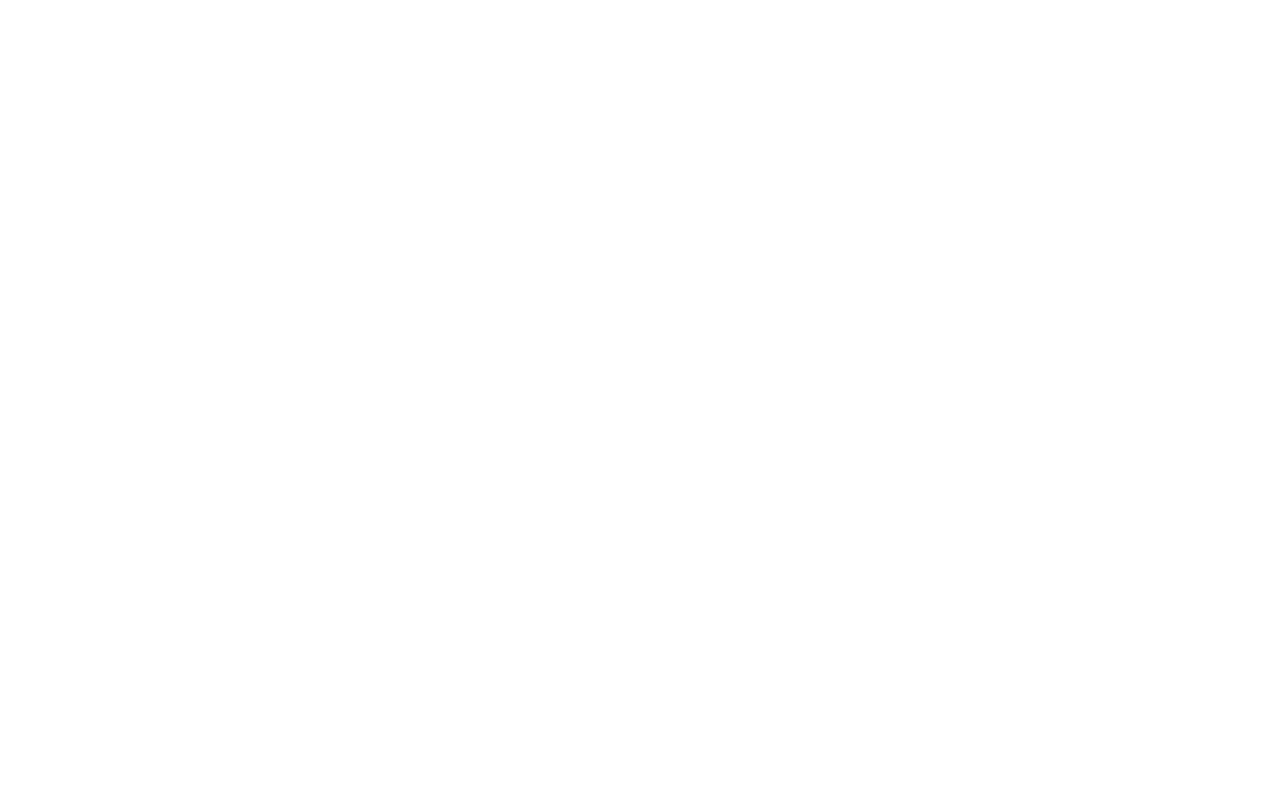
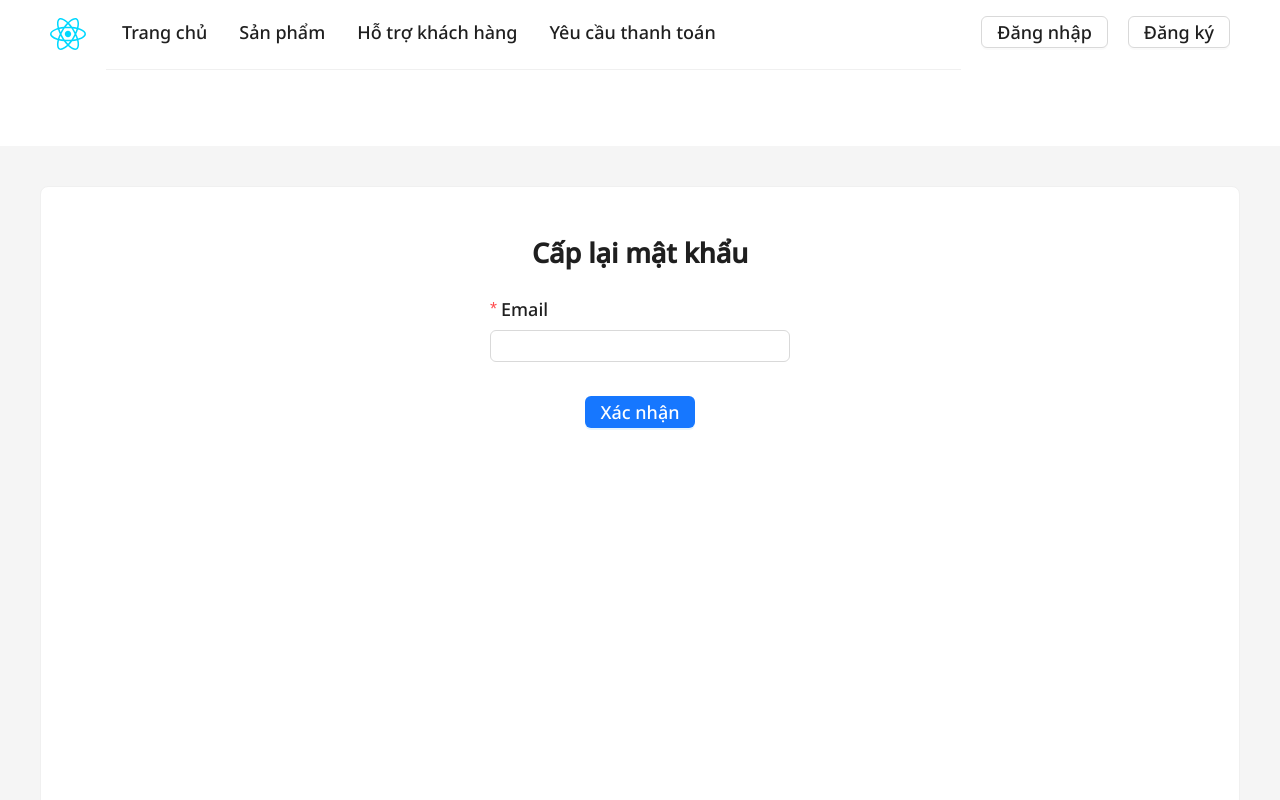
Before and after one commit to nthihongphuc/System-Of-Health-Insurance, a React (Vite) app: page /forgot-password in a window 1280 px wide. Before the commit this address had no page. Shown: the top 800 px of the page. Built offline with nearby package versions, Linux system fonts and the light colour scheme; the HTML template or start-up script is replaced by a standard one.

Commit message:
fogot password

```diff
--- /dev/null
+++ b/src/pages/FogotPasswordPage.jsx
@@ -0,0 +1,97 @@
+import React from "react";
+import { Layout, Form, Input, Button, Card, theme } from "antd";
+import { Content } from "antd/es/layout/layout";
+import api from "../api/endpoint";
+import { useNavigate } from "react-router-dom";
+import { toast } from "react-toastify";
+
+const { Header } = Layout;
+
+const FogotPasswordPage = () => {
+    const navigate = useNavigate();
+    const {
+      token: { colorBgContainer },
+    } = theme.useToken();
+
+    const onFinish = async (values) => {
+    //   try {
+    //     // Gọi API quên mật khẩu
+    //     const response = await api.fogotPassword(values);
+    //     if (response) {
+    //       navigate('/profile/account');
+    //     } else {
+    //       toast.error('Đã có lỗi xảy ra, vui lòng kiểm tra lại');
+    //     }
+    //   } catch (error) {
+    //     console.error('Error during password change:', error);
+    //     // Xử lý lỗi, chẳng hạn hiển thị thông báo lỗi cho người dùng
+    //     if (error.response && error.response.data && error.response.data.error) {
+    //       // Lấy thông báo lỗi từ backend và hiển thị trong toast
+    //       const errorMessage = error.response.data.error;
+    //       toast.error(errorMessage);
+    //     } else {
+    //         // Xử lý các trường hợp lỗi khác và hiển thị thông báo mặc định
+    //         toast.error('Đã có lỗi xảy ra, vui lòng kiểm tra lại');
+    //     }
+    //   }
+    };
+  return (
+    <Layout style={{ height: "100%" }}>
+      <Header
+        style={{
+          padding: 38,
+          background: colorBgContainer,
+          // background: "#yourBackgroundColor",  // Thay #yourBackgroundColor bằng mã màu bạn muốn sử dụng
+          display: "flex",
+          alignItems: "center",
+        }}
+      >
+      </Header>
+      <Content style={{ margin: 40 }}>
+        <Card
+          style={{ width: "100%", minHeight: "100vh" }}
+          bodyStyle={{
+            display: "flex",
+            flexDirection: "column",
+            alignItems: "center",
+          }}
+        >
+          <h2 style={{ textAlign: "center" }}>Cấp lại mật khẩu</h2>
+          <Form
+            name="fogot_password_form"
+            onFinish={onFinish}
+            style={{ width: 300, textAlign: "center" }}
+            layout="vertical"
+          >
+            {/* Nhập email để cấp lại mật khẩu mới */}
+            <Form.Item
+              label="Email"
+              name="email"
+              rules={[
+                {
+                  required: true,
+                  message: "Vui lòng nhập email!",
+                },
+              ]}
+            >
+              <Input/>
+            </Form.Item>
+            <Form.Item style={{ textAlign: "center" }}>
+              {/* Nút đổi mật khẩu */}
+              <Button
+                type="primary"
+                htmlType="submit"
+                className="fogotpass-form-button"
+                style={{ marginTop: 10 }}
+              >
+                Xác nhận
+              </Button>
+            </Form.Item>
+          </Form>
+        </Card>
+      </Content>
+    </Layout>
+  );
+};
+
+export default FogotPasswordPage;
--- a/src/routes/Router.jsx
+++ b/src/routes/Router.jsx
@@ -15,6 +15,7 @@
 import RegisterInsurance from "../pages/RegisterInsurance";
 import BillPage from "../pages/BillPage";
 import RequestPayment from "../pages/RequestPayment";
+import FogotPasswordPage from "../pages/FogotPasswordPage";
 
 const ProfileRouter = () => {
   return (
@@ -25,6 +26,7 @@
         <Route path="/resetpw" element={<ResetPasswordPage />} />
         <Route path="/insurance" element={<RegisteredInsurancePage />} />
         <Route path="/bill" element={<BillPage />} />
+
         {/* <Route path="/activation" element={<ActivationPage />} /> */}
       </Route>
     </Routes>
@@ -47,7 +49,7 @@
           <Route path="/profile/*" element={<ProfileRouter />} />
           <Route path="/product/:id/register" element={<RegisterInsurance />} />
           <Route path="/payment_request" element={<RequestPayment />} />
-
+          <Route path="/forgot-password" element={<FogotPasswordPage />} />
           {/* <Route path="/profile" element={<ProfilePage />} />
                     <Route path="/profile_update" element={<ProfilePage_update />} />
                     <Route path="/resetpass" element={<ResetPasswordPage/>}/>
```
